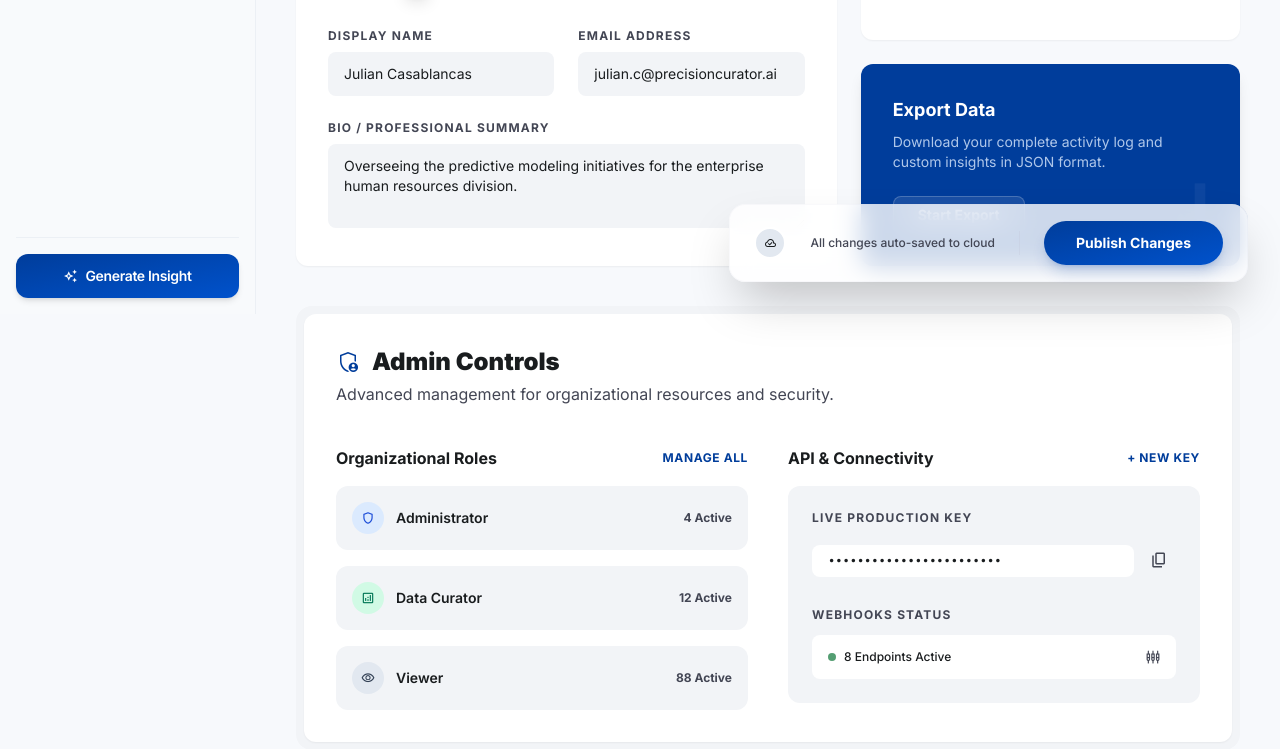
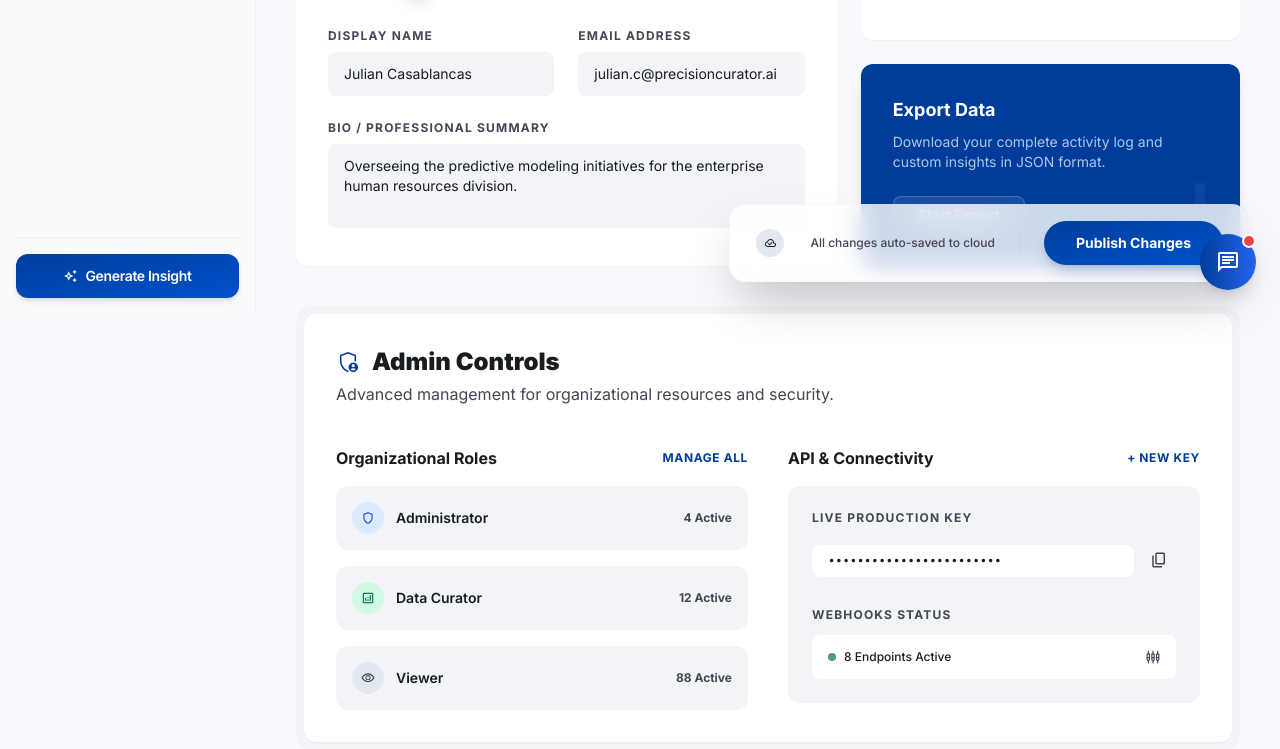
Before and after one commit to indiranivas/training_dashboard, a Flask app: template templates/settings.html in a window 1280 px wide. Shown: the part 486-1235 px from the top of the page. Run offline with Flask 3, Linux system fonts and the light colour scheme; the template is opened without the code that fills it, so the values that code supplies are empty; some libraries are stand-ins or nearby versions.

Commit message:
chatbot intigration

```diff
--- a/templates/Analytics.html
+++ b/templates/Analytics.html
@@ -444,6 +444,7 @@
             }
         });
     </script>
+    {% include "chatbot.html" %}
 </body>
 
 </html>
--- a/templates/Dashboard.html
+++ b/templates/Dashboard.html
@@ -324,5 +324,6 @@
             }
         });
     </script>
+    {% include "chatbot.html" %}
 </body>
 </html>
--- a/templates/Employees.html
+++ b/templates/Employees.html
@@ -356,6 +356,7 @@
             </div>
         </div>
     </main>
+    {% include "chatbot.html" %}
 </body>
 
 </html>
--- /dev/null
+++ b/templates/chatbot.html
@@ -0,0 +1,136 @@
+<!-- Floating Chatbot Component -->
+<div id="chatbot-container" class="fixed bottom-6 right-6 z-50 flex flex-col items-end">
+
+    <!-- Chat Window (Hidden by Default) -->
+    <div id="chatbot-window" class="hidden flex flex-col w-80 sm:w-96 h-[500px] bg-white rounded-2xl shadow-[0_20px_50px_rgba(0,0,0,0.15)] border border-slate-200 mb-4 overflow-hidden transition-all duration-300 origin-bottom-right transform scale-95 opacity-0">
+        <!-- Header -->
+        <div class="bg-gradient-to-r from-primary to-blue-700 p-4 text-white flex justify-between items-center shadow-md z-10">
+            <div class="flex items-center gap-3">
+                <div class="w-8 h-8 rounded-full bg-white/20 flex items-center justify-center backdrop-blur-sm">
+                    <span class="material-symbols-outlined text-sm">smart_toy</span>
+                </div>
+                <div>
+                    <h3 class="font-bold text-sm leading-tight">L&D Assistant</h3>
+                    <p class="text-[10px] text-blue-100 font-medium">Online | Ready to help</p>
+                </div>
+            </div>
+            <button onclick="toggleChatbot()" class="p-1.5 hover:bg-white/20 rounded-lg transition-colors flex items-center justify-center">
+                <span class="material-symbols-outlined text-sm">close</span>
+            </button>
+        </div>
+
+        <!-- Chat Area -->
+        <div class="flex-1 bg-slate-50 p-4 overflow-y-auto flex flex-col gap-4">
+            <!-- Automated Welcome Message -->
+            <div class="flex items-start gap-2 max-w-[85%]">
+                <div class="w-6 h-6 rounded-full bg-gradient-to-r from-primary to-blue-600 flex items-center justify-center shrink-0 mt-1">
+                    <span class="material-symbols-outlined text-white text-[12px]">smart_toy</span>
+                </div>
+                <div class="bg-white border border-slate-200 text-slate-700 px-3 py-2.5 rounded-2xl rounded-tl-sm text-sm shadow-sm">
+                    Hello! I am your AI Analytics Assistant. You can ask me questions about training coverage, departmental gaps, or specific employee metadata. How can I help you today?
+                </div>
+            </div>
+        </div>
+
+        <!-- Input Area -->
+        <div class="bg-white p-3 border-t border-slate-100">
+            <form class="flex items-center gap-2 bg-slate-100 rounded-xl px-2 py-1 focus-within:ring-2 focus-within:ring-primary/20 transition-all border border-transparent focus-within:border-primary/20" onsubmit="event.preventDefault(); submitChat();">
+                <input type="text" id="chatInput" placeholder="Ask a question..." class="flex-1 bg-transparent border-none text-sm px-2 py-2 focus:ring-0 text-slate-700 placeholder-slate-400">
+                <button type="submit" class="w-8 h-8 rounded-lg bg-primary text-white flex items-center justify-center hover:bg-blue-800 transition-colors shrink-0 shadow-sm">
+                    <span class="material-symbols-outlined text-[16px] ml-0.5 mt-0.5">send</span>
+                </button>
+            </form>
+            <div class="text-center mt-2">
+                <p class="text-[9px] text-slate-400 font-medium">AI can make mistakes. Verify critical data.</p>
+            </div>
+        </div>
+    </div>
+
+    <!-- Floating Action Button -->
+    <button id="chatbot-fab" onclick="toggleChatbot()" class="w-14 h-14 bg-gradient-to-r from-primary to-blue-600 text-white rounded-full shadow-lg hover:shadow-xl hover:-translate-y-1 transition-all flex items-center justify-center flex-shrink-0 relative group">
+        <span class="material-symbols-outlined text-2xl group-hover:scale-110 transition-transform">chat</span>
+        <!-- Notification Dot -->
+        <span class="absolute top-0 right-0 w-3.5 h-3.5 bg-red-500 border-2 border-white rounded-full"></span>
+    </button>
+</div>
+
+<script>
+    function toggleChatbot() {
+        const windowEl = document.getElementById('chatbot-window');
+        const isHidden = windowEl.classList.contains('hidden');
+
+        if (isHidden) {
+            // Open animation
+            windowEl.classList.remove('hidden');
+            setTimeout(() => {
+                windowEl.classList.remove('scale-95', 'opacity-0');
+                windowEl.classList.add('scale-100', 'opacity-100');
+            }, 10);
+
+            // Hide notification dot
+            const notificationDot = document.querySelector('#chatbot-fab .bg-red-500');
+            if (notificationDot) notificationDot.style.display = 'none';
+        } else {
+            // Close animation
+            windowEl.classList.remove('scale-100', 'opacity-100');
+            windowEl.classList.add('scale-95', 'opacity-0');
+            setTimeout(() => {
+                windowEl.classList.add('hidden');
+            }, 300); // Wait for transition
+        }
+    }
+
+    function submitChat() {
+        // UI Mockup functionality only
+        const inputStr = document.getElementById('chatInput').value;
+        if (!inputStr.trim()) return;
+
+        const chatArea = document.querySelector('#chatbot-window .overflow-y-auto');
+
+        // Append user message
+        const userMsg = document.createElement('div');
+        userMsg.className = 'flex items-start justify-end gap-2 max-w-[85%] self-end w-full';
+        userMsg.innerHTML = `
+            <div class="bg-primary text-white px-3 py-2.5 rounded-2xl rounded-tr-sm text-sm shadow-sm order-1 ml-auto text-right">
+                ${inputStr}
+            </div>
+            <div class="w-6 h-6 rounded-full bg-slate-200 overflow-hidden flex items-center justify-center shrink-0 mt-1 order-2">
+                <span class="material-symbols-outlined text-slate-500 text-[12px]">person</span>
+            </div>
+        `;
+        chatArea.appendChild(userMsg);
+        document.getElementById('chatInput').value = '';
+        chatArea.scrollTop = chatArea.scrollHeight;
+
+        // Simulate typing delay & response
+        setTimeout(() => {
+            const aiMsg = document.createElement('div');
+            aiMsg.className = 'flex items-start gap-2 max-w-[85%]';
+            aiMsg.innerHTML = `
+                <div class="w-6 h-6 rounded-full bg-gradient-to-r from-primary to-blue-600 flex items-center justify-center shrink-0 mt-1">
+                    <span class="material-symbols-outlined text-white text-[12px]">smart_toy</span>
+                </div>
+                <div class="bg-white border border-slate-200 text-slate-700 px-3 py-2.5 rounded-2xl rounded-tl-sm text-sm shadow-sm flex items-center gap-1">
+                    <span class="inline-block w-1.5 h-1.5 bg-slate-400 rounded-full animate-bounce"></span>
+                    <span class="inline-block w-1.5 h-1.5 bg-slate-400 rounded-full animate-bounce" style="animation-delay: 0.1s"></span>
+                    <span class="inline-block w-1.5 h-1.5 bg-slate-400 rounded-full animate-bounce" style="animation-delay: 0.2s"></span>
+                </div>
+            `;
+            chatArea.appendChild(aiMsg);
+            chatArea.scrollTop = chatArea.scrollHeight;
+
+            // Replace with fake answer
+            setTimeout(() => {
+                aiMsg.innerHTML = `
+                    <div class="w-6 h-6 rounded-full bg-gradient-to-r from-primary to-blue-600 flex items-center justify-center shrink-0 mt-1">
+                        <span class="material-symbols-outlined text-white text-[12px]">smart_toy</span>
+                    </div>
+                    <div class="bg-white border border-slate-200 text-slate-700 px-3 py-2.5 rounded-2xl rounded-tl-sm text-sm shadow-sm">
+                        I am currently a demonstration UI. The API backend integration has not yet been linked to process real data queries!
+                    </div>
+                `;
+                chatArea.scrollTop = chatArea.scrollHeight;
+            }, 1200);
+        }, 500);
+    }
+</script>
--- a/templates/settings.html
+++ b/templates/settings.html
@@ -456,6 +456,7 @@
             </div>
         </div>
     </main>
+    {% include "chatbot.html" %}
 </body>
 
 </html>
```
